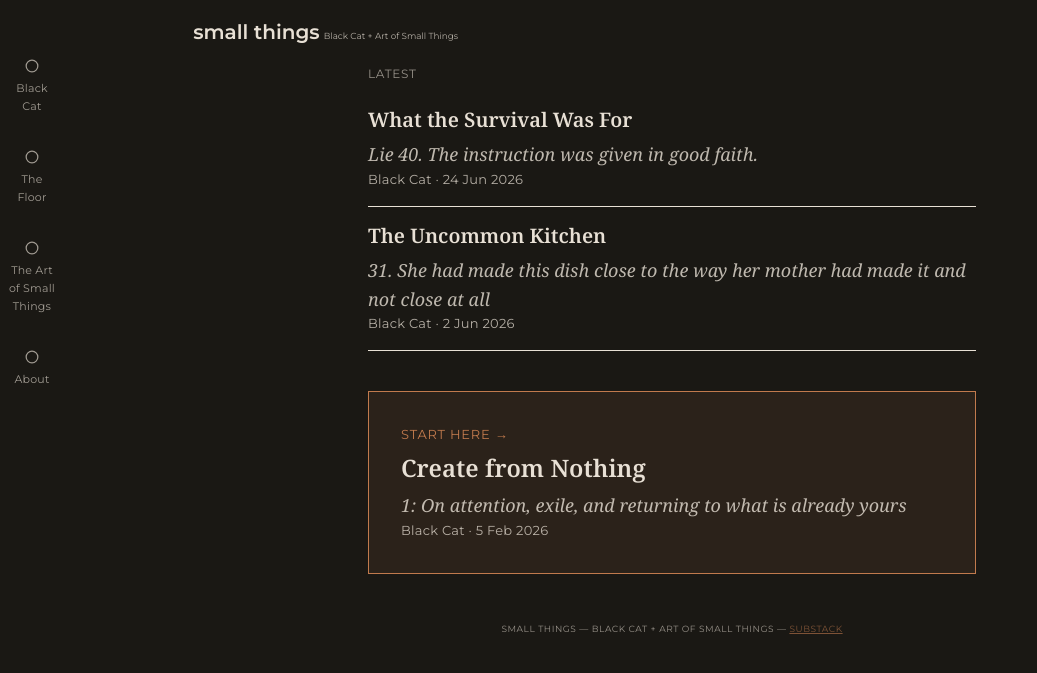
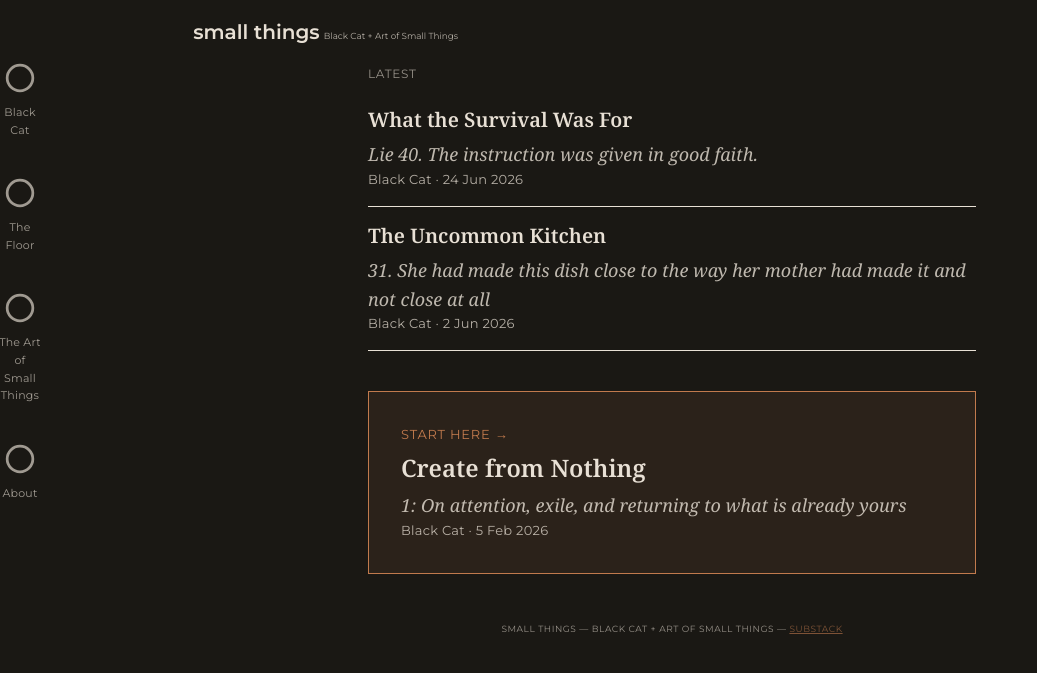
Before and after one commit to 2pix/small-things, a Jekyll site: the page built from index.html, in a window 1280 px wide. Shown: the top 673 px of the page, without its empty margins (0-1037 px from the left). Built offline with Jekyll 4.4.1, drawn with Linux system fonts in a browser that asks for light colours.

Commit message:
Nav rail: bigger circles + edge bleed (Instagram Stories pattern)
Icon 20px -> 44px, rail height 7vh -> 11vh to fit them. Row now bleeds
past site-header's padding to the true screen edge so an overflowing
last item can peek/cut off rather than sitting inside a clean margin -
that partial visibility is the "swipe here" signal, no instruction
needed. Only visually kicks in once there are enough nav items to
overflow the screen width - currently 3 sections likely still fit
without scrolling on most phones.

```diff
--- a/assets/css/style.css
+++ b/assets/css/style.css
@@ -168,9 +168,13 @@ main {
   gap: var(--space-2);
   overflow-x: auto;
   margin-top: var(--space-1);
-  height: 7vh; /* mobile rail */
+  height: 11vh; /* mobile rail - grown to fit larger circles */
   scrollbar-width: none; /* Firefox */
   -ms-overflow-style: none; /* old Edge */
+  /* bleed past site-header's padding so an overflowing last item can peek/cut off at the true screen edge - the Instagram-stories "there's more, swipe" cue */
+  margin-left: calc(-1 * var(--space-3));
+  margin-right: calc(-1 * var(--space-3));
+  padding-left: var(--space-3);
 }
 
 .stories-row::-webkit-scrollbar {
@@ -194,8 +198,8 @@ main {
 }
 
 .story-pill__icon {
-  width: 20px;
-  height: 20px;
+  width: 44px;
+  height: 44px;
   fill: none;
   stroke: currentColor;
   stroke-width: 1.5;
```
